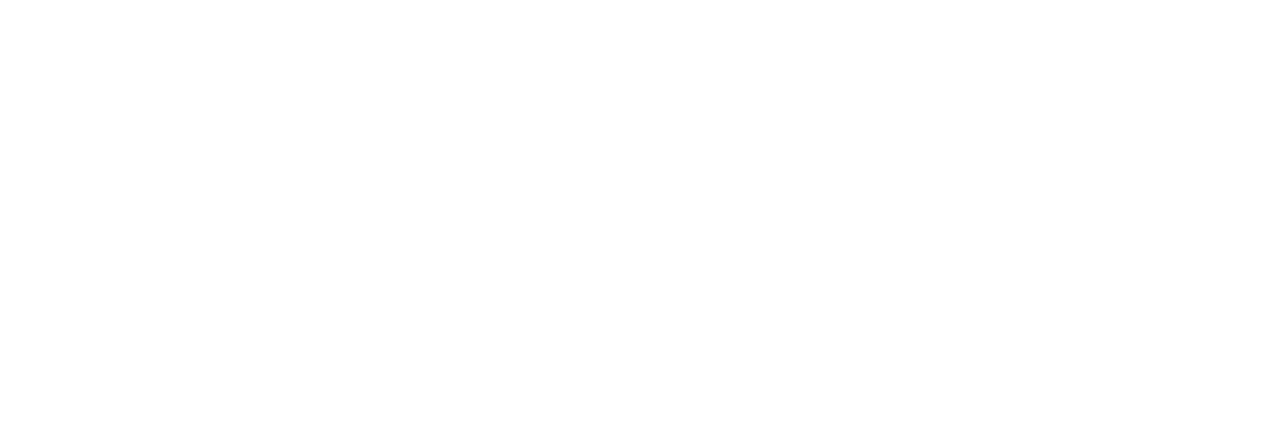
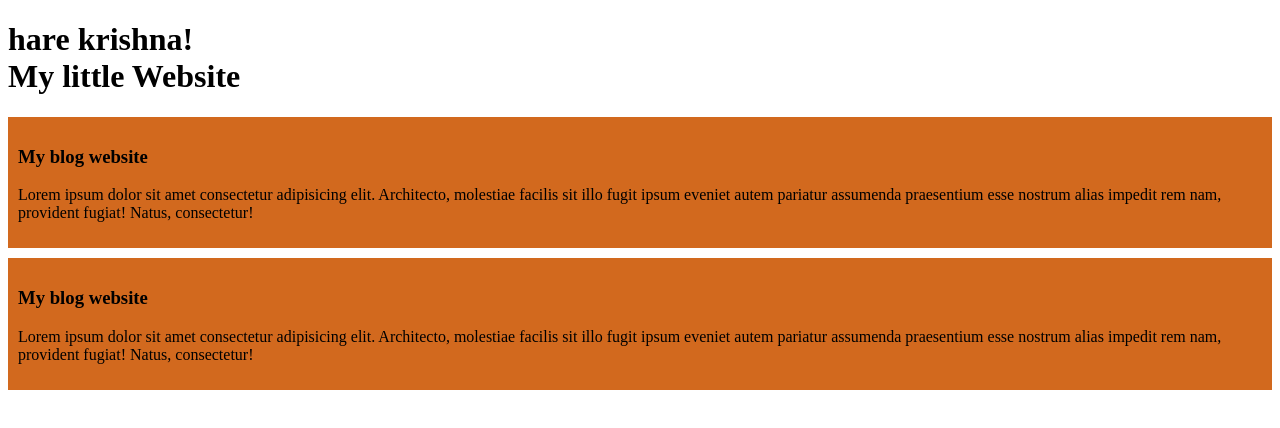
Before and after one commit to JoyRudraPaul/My-Third-GitHub-repo, a plain HTML site: page index.html in a window 1280 px wide. Drawn offline with Linux system fonts and the light colour scheme.

Commit message:
My blog commit

```diff
--- a/index.html
+++ b/index.html
@@ -4,8 +4,20 @@
     <meta charset="UTF-8">
     <meta name="viewport" content="width=\, initial-scale=1.0">
     <title>My blog website</title>
+    <link rel="stylesheet" href="styles/blog.css">
 </head>
 <body>
-
+    <h1>hare krishna!
+        <br>
+        My little Website
+    </h1>
+    <div>
+        <h3>My blog website</h3>
+        <p>Lorem ipsum dolor sit amet consectetur adipisicing elit. Architecto, molestiae facilis sit illo fugit ipsum eveniet autem pariatur assumenda praesentium esse nostrum alias impedit rem nam, provident fugiat! Natus, consectetur!</p>
+    </div>
+    <div>
+        <h3>My blog website</h3>
+        <p>Lorem ipsum dolor sit amet consectetur adipisicing elit. Architecto, molestiae facilis sit illo fugit ipsum eveniet autem pariatur assumenda praesentium esse nostrum alias impedit rem nam, provident fugiat! Natus, consectetur!</p>
+    </div>
 </body>
 </html>
--- /dev/null
+++ b/styles/blog.css
@@ -0,0 +1,5 @@
+div{
+    background-color: chocolate;
+    padding: 10px;
+    margin-bottom: 10px;
+}
```
